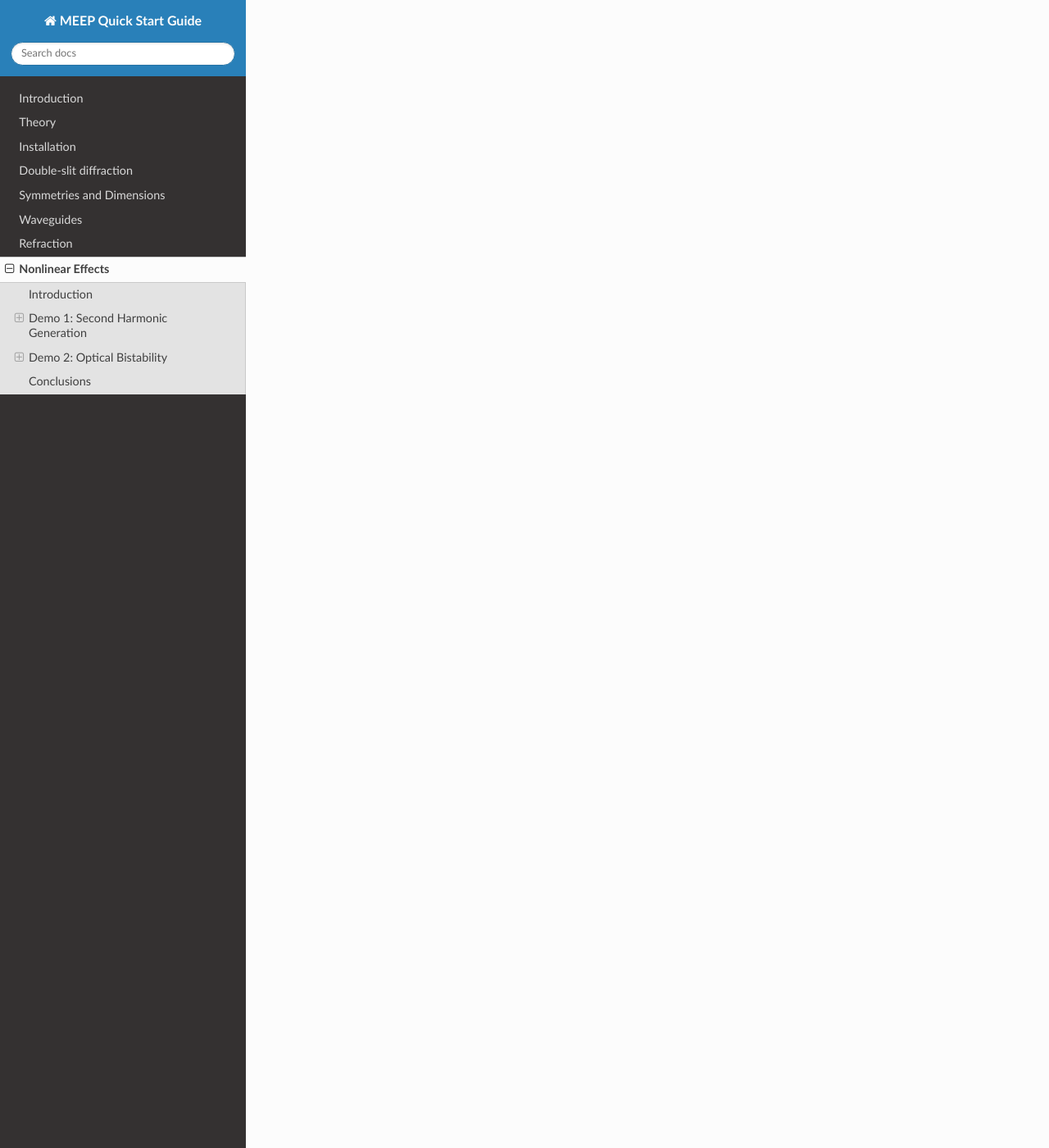
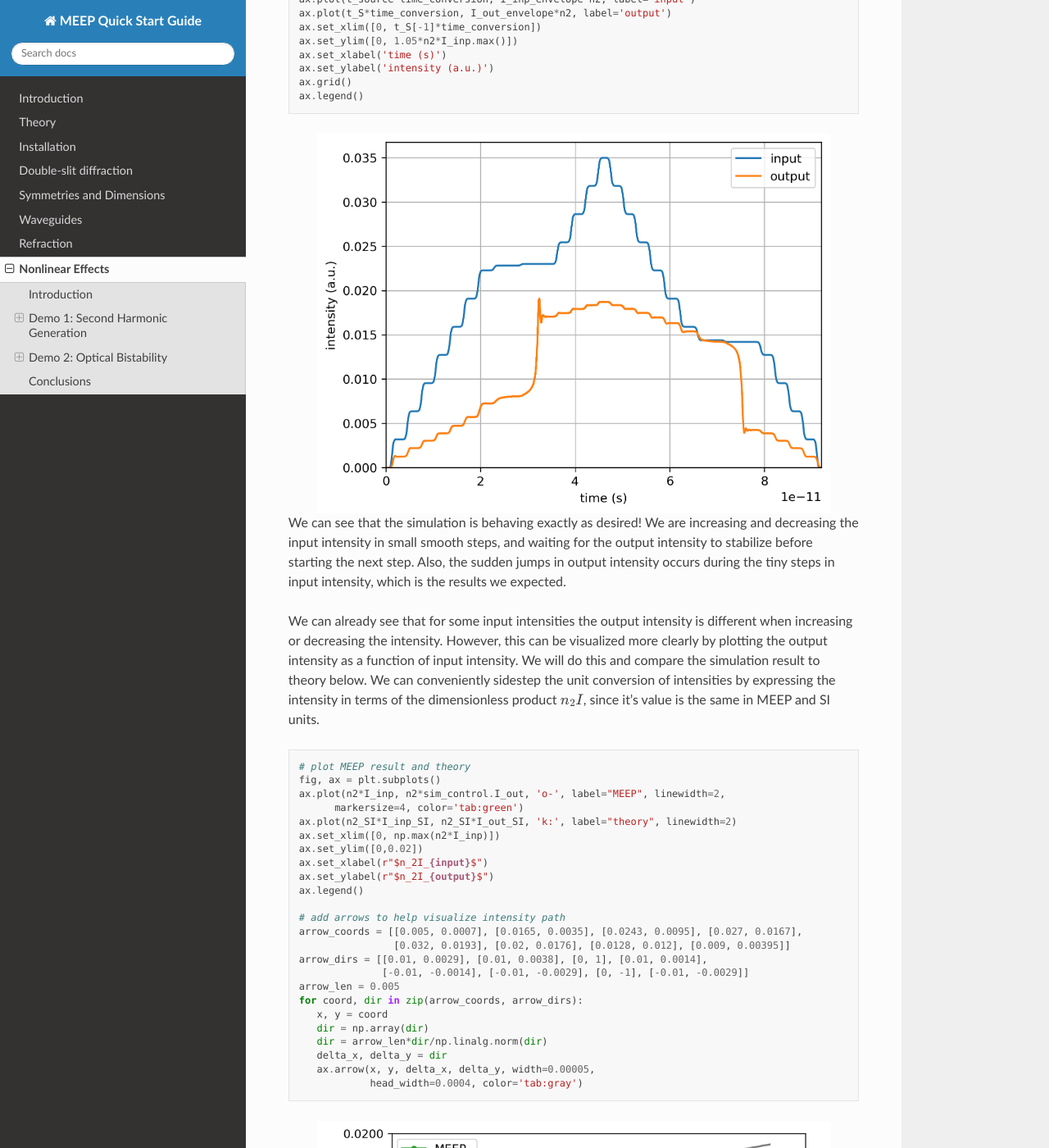
Before and after one commit to lehtisa/tuni_meep_doc, a Sphinx documentation site: the page built from docs/source/nonlinear_phenomena.rst, in a window 1280 px wide and 1400 px high, scrolled down 28306 px. Shown: the whole window at 82% size. Built offline with Sphinx 7.4.7 and the Read the Docs theme 3.1.0, drawn with Linux system fonts in a browser that asks for light colours; pages that are not in the unit, such as notebooks, are missing from menus; some of the changed text lies outside the part shown.

Commit message:
Add optical bistability results

```diff
--- a/docs/source/nonlinear_phenomena.rst
+++ b/docs/source/nonlinear_phenomena.rst
@@ -881,7 +881,8 @@ We can make an adaptive simulation by making a class whose functions we pass to
          :param source_freq: float, source frequency in MEEP units
          """
 
-         # convert intensity to electric field
+         # convert intensity to electric field (note lack of c and epsilon_0
+         # due to MEEP units)
          E_inp = np.sqrt(2*I_inp)
          # convert electric field to source current amplitude
          # E = Z*current_amplitude/2, where Z = np.sqrt(1/eps) = 1
@@ -928,7 +929,7 @@ We can make an adaptive simulation by making a class whose functions we pass to
          # doesn't stabilize naturally
          self.max_stabilization_t = 10000
 
-The input source of the simulation is controlled by the class. We define the source function in the code below. We are using a hyperbolic tangent function to achieve a smooth transition between two input intensities. The resulting transition can be seen in the above figure.
+The input source of the simulation is controlled by the class. We define the source function in the code below. We are using a hyperbolic tangent function to achieve a smooth transition between two input intensities. The shape of the resulting transition can be seen in the above figure.
 
 .. code-block:: python
 
@@ -982,7 +983,7 @@ The input source of the simulation is controlled by the class. We define the sou
          # add phase
          return y*np.exp(1j*2*np.pi*self.freq*t)
 
-Next, we define a function that measures and stores the output Poyting vector z-component. The Poynting vector is given by
+Next, we define a function that measures and stores the output Poyting vector's z-component. The Poynting vector is given by
 
 .. math::
 
@@ -1112,7 +1114,81 @@ Finally, we can run the simulation. We pass out custom functions for measuring t
 Results
 -------
 
+We will first plot the input and output intensities as a function of time. This is done as follows:
 
+.. code-block:: python
+
+   # time vectors corresponding to Poynting values and source envelope
+   t_S = np.linspace(0,sim_control.t, len(sim_control.S_all))
+   t_source = np.linspace(0,sim_control.t, len(sim_control.source_envelope_all))
+
+   # obtain output intensities by time averaging Poyting vector values
+   dt = sim_control.t / len(sim_control.S_all)
+   N_window = int(sim_control.S_averaging_window_len/dt)
+   averaging_window = np.ones(N_window)/N_window
+   I_out_envelope = np.convolve(sim_control.S_all, averaging_window, mode='same')
+
+   # convert source current amplitudes to input intensities. Uses equations
+   # I=1/2*E^2 (note lack of c and epsilon_0 due to MEEP units and n=1) and
+   # E = Z*current_amplitude/2, where Z = np.sqrt(1/eps) = 1
+   I_inp_envelope = 1/8 * np.array(sim_control.source_envelope_all)**2
+
+   # time conversion factor from MEEP units to seconds
+   time_conversion = a/c
+
+   # plot input and output intensities as a function of time
+   fig, ax = plt.subplots()
+   ax.plot(t_source*time_conversion, I_inp_envelope*n2, label='input')
+   ax.plot(t_S*time_conversion, I_out_envelope*n2, label='output')
+   ax.set_xlim([0, t_S[-1]*time_conversion])
+   ax.set_ylim([0, 1.05*n2*I_inp.max()])
+   ax.set_xlabel('time (s)')
+   ax.set_ylabel('intensity (a.u.)')
+   ax.grid()
+   ax.legend()
+
+.. figure:: nonlinear_phenomena_figures/intensity_time.png
+   :alt: test text
+   :width: 90%
+   :align: center
+
+We can see that the simulation is behaving exactly as desired! We are increasing and decreasing the input intensity in small smooth steps, and waiting for the output intensity to stabilize before starting the next step. Also, the sudden jumps in output intensity occurs during the tiny steps in input intensity, which is the results we expected.
+
+We can already see that for some input intensities the output intensity is different when increasing or decreasing the intensity. However, this can be visualized more clearly by plotting the output intensity as a function of input intensity. We will do this and compare the simulation result to theory below. We can conveniently sidestep the unit conversion of intensities by expressing the intensity in terms of the dimensionless product :math:`n_2 I`, since it's value is the same in MEEP and SI units.
+
+.. code-block:: python
+
+   # plot MEEP result and theory
+   fig, ax = plt.subplots()
+   ax.plot(n2*I_inp, n2*sim_control.I_out, 'o-', label="MEEP", linewidth=2,
+         markersize=4, color='tab:green')
+   ax.plot(n2_SI*I_inp_SI, n2_SI*I_out_SI, 'k:', label="theory", linewidth=2)
+   ax.set_xlim([0, np.max(n2*I_inp)])
+   ax.set_ylim([0,0.02])
+   ax.set_xlabel(r"$n_2I_{input}$")
+   ax.set_ylabel(r"$n_2I_{output}$")
+   ax.legend()
+
+   # add arrows to help visualize intensity path
+   arrow_coords = [[0.005, 0.0007], [0.0165, 0.0035], [0.0243, 0.0095], [0.027, 0.0167],
+                   [0.032, 0.0193], [0.02, 0.0176], [0.0128, 0.012], [0.009, 0.00395]]
+   arrow_dirs = [[0.01, 0.0029], [0.01, 0.0038], [0, 1], [0.01, 0.0014],
+                 [-0.01, -0.0014], [-0.01, -0.0029], [0, -1], [-0.01, -0.0029]]
+   arrow_len = 0.005
+   for coord, dir in zip(arrow_coords, arrow_dirs):
+      x, y = coord
+      dir = np.array(dir)
+      dir = arrow_len*dir/np.linalg.norm(dir)
+      delta_x, delta_y = dir
+      ax.arrow(x, y, delta_x, delta_y, width=0.00005,
+               head_width=0.0004, color='tab:gray')
+
+.. figure:: nonlinear_phenomena_figures/hysteresis_loop.png
+   :alt: test text
+   :width: 90%
+   :align: center
+
+We have achieved optical bistability in MEEP! We have successfully reconstructed the hysteresis loop predicted by the theory. The agreement between MEEP and theory is seemingly good, however, it is important to keep in mind that we have fitted the :math:`\alpha` parameter of the theory to the simulation result, as finding the parameter analytically is beyond the scope of our documentation. Hence we cannot conclude that the values given by the simulation are matching the theory, but we can conclude that the functional form of the simulated curve is matching the form of the theoretical curve.
 
 Conclusions
 ===========
```
Also changed, not shown: other parts of docs/source/nonlinear_phenomena.rst (+9 -8 lines), docs/source/nonlinear_phenomena_figures/hysteresis_loop.png (added), docs/source/nonlinear_phenomena_figures/intensity_time.png (added).
